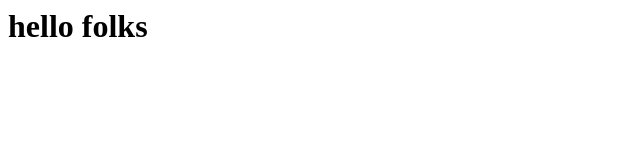
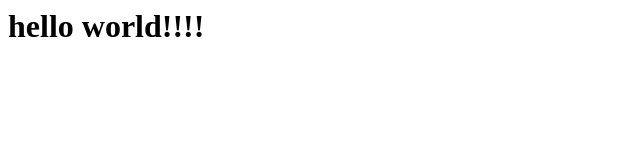
Before and after one commit to shraddha00/portfolio, a plain HTML site: page index.html in a window 1280 px wide. Shown: the whole page, without its empty margins (0-640 px from the left). Drawn offline with Linux system fonts and the light colour scheme.

Commit message:
Update index.html

```diff
--- a/index.html
+++ b/index.html
@@ -3,6 +3,6 @@
 <title></title>
 </head>
 <body>
-<h1>hello folks</h1>
+<h1>hello world!!!!</h1>
 </body>
 </html>
```
